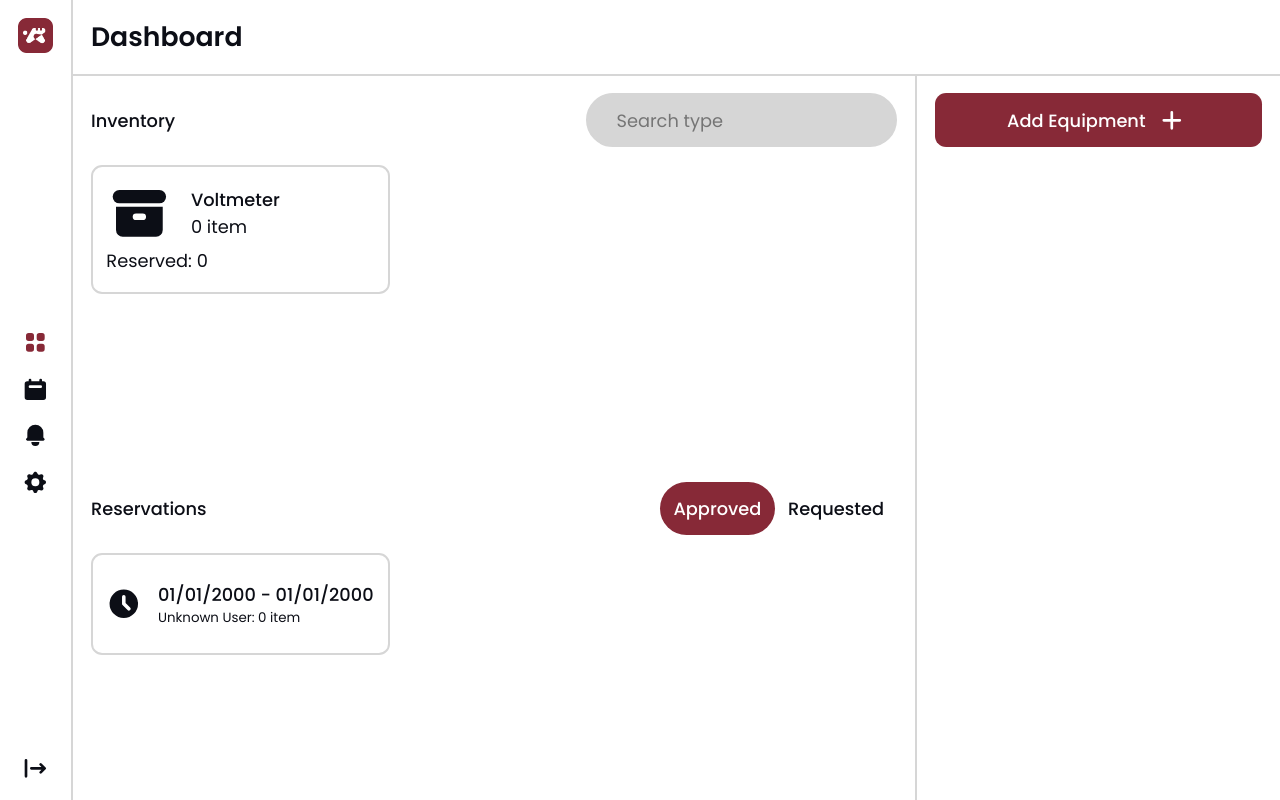
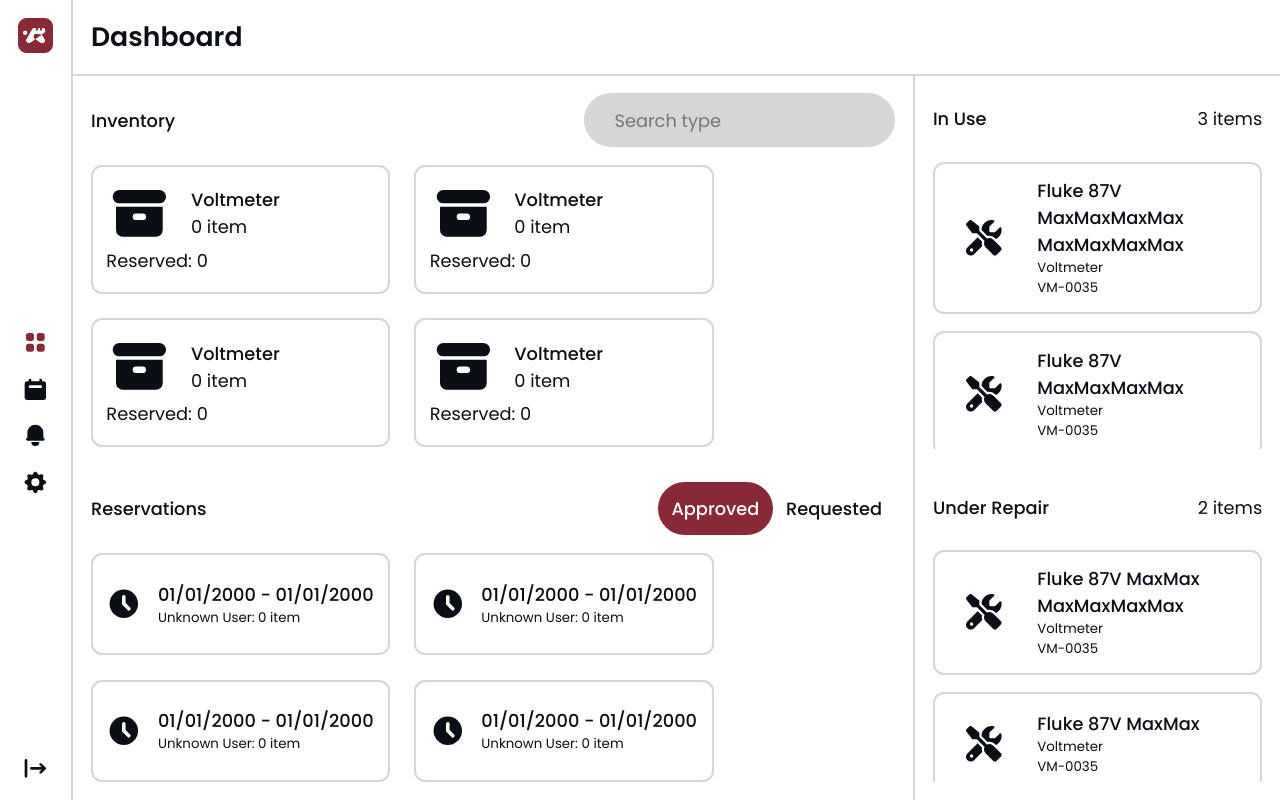
Before and after one commit to tranleduyan/ETC-Frontend, a React (Create React App) app: page /Dashboard in a window 1280 px wide. Built offline with nearby package versions, Linux system fonts and the light colour scheme.

Commit message:
Finish content details. Need to break down components.

```diff
--- a/src/Components/Lists/InventorySummaryList/InventorySummaryList.js
+++ b/src/Components/Lists/InventorySummaryList/InventorySummaryList.js
@@ -17,6 +17,14 @@ function InventorySummaryList(props) {
   return (
     <div className={`${className} InventorySummaryList-Container`}>
       <EquipmentTypeSummaryCard typeName='Voltmeter'/>
+      <EquipmentTypeSummaryCard typeName='Voltmeter'/>
+      <EquipmentTypeSummaryCard typeName='Voltmeter'/>
+      <EquipmentTypeSummaryCard typeName='Voltmeter'/>
+      <EquipmentTypeSummaryCard typeName='Voltmeter'/>
+      <EquipmentTypeSummaryCard typeName='Voltmeter'/>
+      <EquipmentTypeSummaryCard typeName='Voltmeter'/>
+      <EquipmentTypeSummaryCard typeName='Voltmeter'/>
+
     </div>
   )
 }
--- a/src/Components/Lists/ReservationList/ReservationList.js
+++ b/src/Components/Lists/ReservationList/ReservationList.js
@@ -16,6 +16,17 @@ function ReservationList(props) {
   return (
     <div className={`${className} ReservationList-Container`}>
       <ReservationCard />
+      <ReservationCard />
+      <ReservationCard />
+      <ReservationCard />
+      <ReservationCard />
+      <ReservationCard />
+      <ReservationCard />
+      <ReservationCard />
+      <ReservationCard />
+      <ReservationCard />
+      <ReservationCard />
+
     </div>
   )
 }
--- a/src/Pages/DashboardPage/DashboardPage.css
+++ b/src/Pages/DashboardPage/DashboardPage.css
@@ -91,13 +91,90 @@
     width: calc(calc(45.6125vmin));
     height: 100%;
     border-left: calc(0.278125vmin) solid var(--Gray1);
+}
+
+.Dashboard-RightContent {
     display: flex;
     flex-direction: column;
-    justify-content: space-between;
+    justify-content: flex-start;
     box-sizing: border-box;
+    height: calc(100% - calc(2.25vmin));
     padding: calc(2.225vmin) calc(2.225vmin) 0px calc(2.225vmin);
 }
 
 .Dashboard-AddEquipmentButton {
     width: 100%;
 }
+
+.Dashboard-InUseSection {
+    width: 100%;
+    height: calc(4 * calc(2.225vmin) + calc(calc(34.4875vmin) + calc(1vmin)));
+    display: flex;
+    flex-direction: column;
+    justify-content: flex-start;
+    margin-bottom: calc(4.171875vmin)
+}
+
+.Dashboard-UnderRepairSection {
+    width: 100%;
+    flex: 1;
+    display: flex;
+    flex-direction: column;
+    justify-content: flex-start;
+    overflow-y: scroll;
+}
+
+.Dashboard-EquipmentDetailList {
+    width: 100%;
+    height: calc(calc(100%) - calc(6.675vmin));
+    margin-top: calc(2.225vmin);
+}
+
+.EquipmentDetailList-Container {
+    display:flex;
+    flex-direction: column;
+    justify-content: flex-start;
+    overflow-y: scroll;
+}
+
+.Dashboard-EquipmentDetailCard {
+    width: 100%;
+    margin-top: calc(2.225vmin);
+}
+
+.Dashboard-EquipmentDetailCard:first-child {
+    margin-top: 0px;
+}
+
+.EquipmentDetailCard-Container {
+    min-height: auto;
+    display: flex;
+    flex-direction: row;
+    align-items: center;
+    box-sizing: border-box;
+    padding: calc(1.66875vmin);
+    border: calc(0.278125vmin) solid var(--Gray1);
+    border-radius: calc(1.390625vmin);
+}
+
+.EquipmentDetailCard-Image {
+    width: calc(8.9vmin);
+    height:calc(8.9vmin);
+    display: flex;
+    flex-direction: row;
+    align-items: center;
+    justify-content: center;
+}
+
+.EquipmentDetailCard-DefaultEquipmentIcon {
+    color: var(--Black1);
+    font-size: calc(4.45vmin);
+}
+
+.EquipmentDetailCard-Details {
+    flex: 1;
+    display: flex;
+    flex-direction: column;
+    justify-content: center;
+    margin-left: calc(2.225vmin);
+}
--- a/src/Pages/DashboardPage/DashboardPage.js
+++ b/src/Pages/DashboardPage/DashboardPage.js
@@ -5,13 +5,15 @@ import StandardButton from '../../Components/Buttons/StandardButton';
 import InventorySummaryList from '../../Components/Lists/InventorySummaryList/InventorySummaryList';
 import ReservationList from '../../Components/Lists/ReservationList/ReservationList';
 import FilterButton from '../../Components/Buttons/FilterButton/FilterButton';
+import SearchBarInputField from '../../Components/InputFields/SearchBarInputField/SearchBarInputField';
 
 // Import Stylings
 import './DashboardPage.css';
 
 // Import Icons
 import { HiPlus } from 'react-icons/hi';
-import SearchBarInputField from '../../Components/InputFields/SearchBarInputField/SearchBarInputField';
+import { FontAwesomeIcon } from '@fortawesome/react-fontawesome';
+import { faScrewdriverWrench } from '@fortawesome/free-solid-svg-icons';
 
 // All Pages must be inherit General Page
 function DashboardPage() {
@@ -81,11 +83,91 @@ function DashboardPage() {
           </div>
           {/* Right Content Panel */}
           <div className='Dashboard-RightContentPanel'>
-            <StandardButton
-              title={"Add Equipment"}
-              onClick={OnClickedAddEquipment}
-              className='Dashboard-AddEquipmentButton'
-              icon={HiPlus}/>
+            <div className='Dashboard-RightContent'>
+              {/*
+              <StandardButton
+                title={"Add Equipment"}
+                onClick={OnClickedAddEquipment}
+                className='Dashboard-AddEquipmentButton'
+                icon={HiPlus}/>
+              */}
+              <div className='Dashboard-InUseSection'>
+                <div className='Dashboard-SectionHeader'>
+                  <p className='heading-5'>In Use</p>
+                  <p className='paragraph-1'>3 items</p>
+                </div>
+                <div className='EquipmentDetailList-Container Dashboard-EquipmentDetailList'>
+                  <div className='EquipmentDetailCard-Container Dashboard-EquipmentDetailCard'>
+                    <div className='EquipmentDetailCard-Image'>
+                      <FontAwesomeIcon icon={faScrewdriverWrench} className='EquipmentDetailCard-DefaultEquipmentIcon'/>
+                    </div>
+                    <div className='EquipmentDetailCard-Details'>
+                      <p className='heading-5 '>Fluke 87V MaxMaxMaxMax MaxMaxMaxMax</p>
+                      <p className='paragraph-3'>Voltmeter</p>
+                      <p className='paragraph-3'>VM-0035</p>
+                    </div>
+                  </div>
+                  <div className='EquipmentDetailCard-Container Dashboard-EquipmentDetailCard'>
+                    <div className='EquipmentDetailCard-Image'>
+                      <FontAwesomeIcon icon={faScrewdriverWrench} className='EquipmentDetailCard-DefaultEquipmentIcon'/>
+                    </div>
+                    <div className='EquipmentDetailCard-Details'>
+                      <p className='heading-5 '>Fluke 87V MaxMaxMaxMax</p>
+                      <p className='paragraph-3'>Voltmeter</p>
+                      <p className='paragraph-3'>VM-0035</p>
+                    </div>
+                  </div>
+                  <div className='EquipmentDetailCard-Container Dashboard-EquipmentDetailCard'>
+                    <div className='EquipmentDetailCard-Image'>
+                      <FontAwesomeIcon icon={faScrewdriverWrench} className='EquipmentDetailCard-DefaultEquipmentIcon'/>
+                    </div>
+                    <div className='EquipmentDetailCard-Details'>
+                      <p className='heading-5'>Fluke 87V </p>
+                      <p className='paragraph-3'>Voltmeter</p>
+                      <p className='paragraph-3'>VM-0035</p>
+                    </div>
+                  </div>
+                </div>
+              </div>
+              <div className='Dashboard-UnderRepairSection'>
+                <div className='Dashboard-SectionHeader'>
+                  <p className='heading-5'>Under Repair</p>
+                  <p className='paragraph-1'>2 items</p>
+                </div>
+                <div className='EquipmentDetailList-Container Dashboard-EquipmentDetailList'>
+                  <div className='EquipmentDetailCard-Container Dashboard-EquipmentDetailCard'>
+                    <div className='EquipmentDetailCard-Image'>
+                      <FontAwesomeIcon icon={faScrewdriverWrench} className='EquipmentDetailCard-DefaultEquipmentIcon'/>
+                    </div>
+                    <div className='EquipmentDetailCard-Details'>
+                      <p className='heading-5 '>Fluke 87V MaxMax MaxMaxMaxMax</p>
+                      <p className='paragraph-3'>Voltmeter</p>
+                      <p className='paragraph-3'>VM-0035</p>
+                    </div>
+                  </div>
+                  <div className='EquipmentDetailCard-Container Dashboard-EquipmentDetailCard'>
+                    <div className='EquipmentDetailCard-Image'>
+                      <FontAwesomeIcon icon={faScrewdriverWrench} className='EquipmentDetailCard-DefaultEquipmentIcon'/>
+                    </div>
+                    <div className='EquipmentDetailCard-Details'>
+                      <p className='heading-5 '>Fluke 87V MaxMax</p>
+                      <p className='paragraph-3'>Voltmeter</p>
+                      <p className='paragraph-3'>VM-0035</p>
+                    </div>
+                  </div>
+                  <div className='EquipmentDetailCard-Container Dashboard-EquipmentDetailCard'>
+                    <div className='EquipmentDetailCard-Image'>
+                      <FontAwesomeIcon icon={faScrewdriverWrench} className='EquipmentDetailCard-DefaultEquipmentIcon'/>
+                    </div>
+                    <div className='EquipmentDetailCard-Details'>
+                      <p className='heading-5 '>Fluke 87V MaxMax</p>
+                      <p className='paragraph-3'>Voltmeter</p>
+                      <p className='paragraph-3'>VM-0035</p>
+                    </div>
+                  </div>
+                </div>
+              </div>
+            </div>
           </div>
         </div>
       </div>
--- a/src/index.css
+++ b/src/index.css
@@ -14,7 +14,7 @@
 
 /* Global Stylings */
 body {
-  min-height: 100vh;
+  min-height: 100dvh;
   margin:0px;
   color: var(--Black1);
   font-family: 'Poppins Regular', sans-serif;
@@ -44,7 +44,7 @@ body {
 
 .wrapper {
   width: 100%;
-  height: 100vh;
+  height: 100dvh;
   overflow: hidden;
   position: relative;
 }
```
